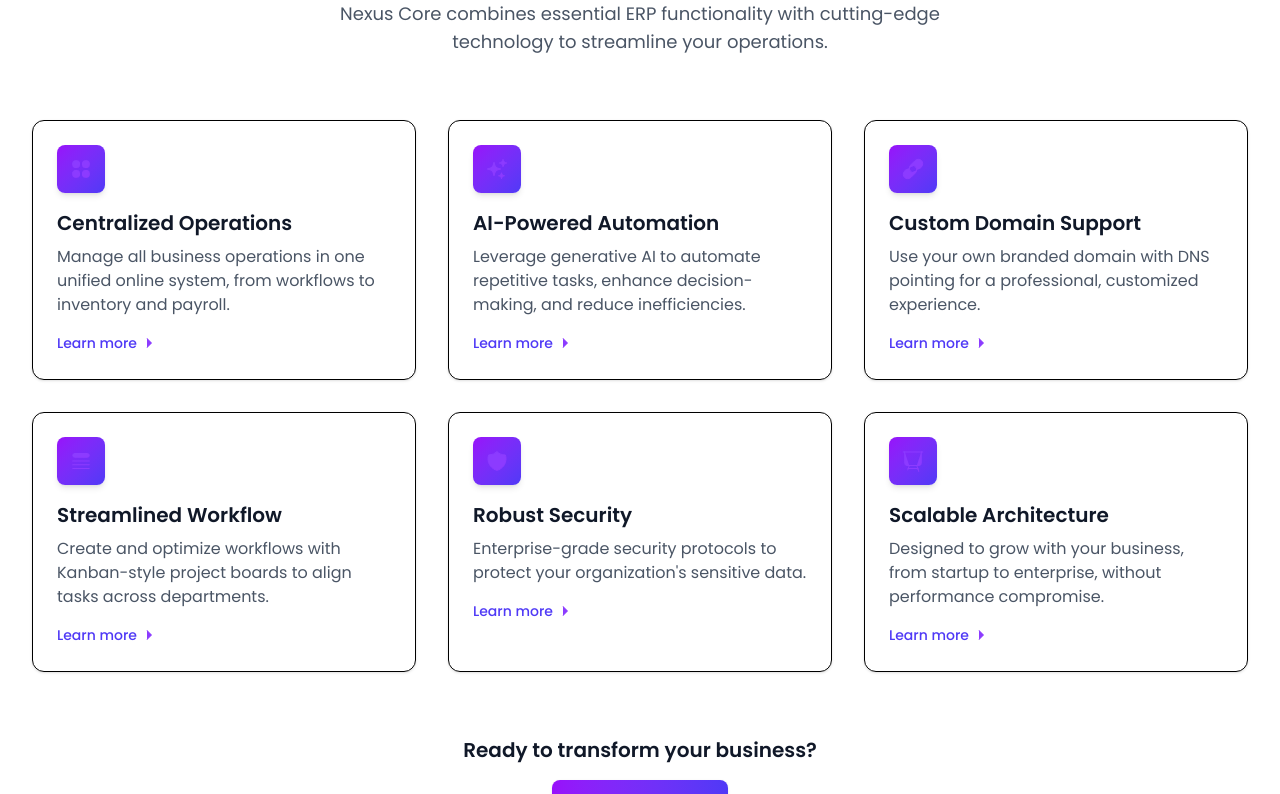
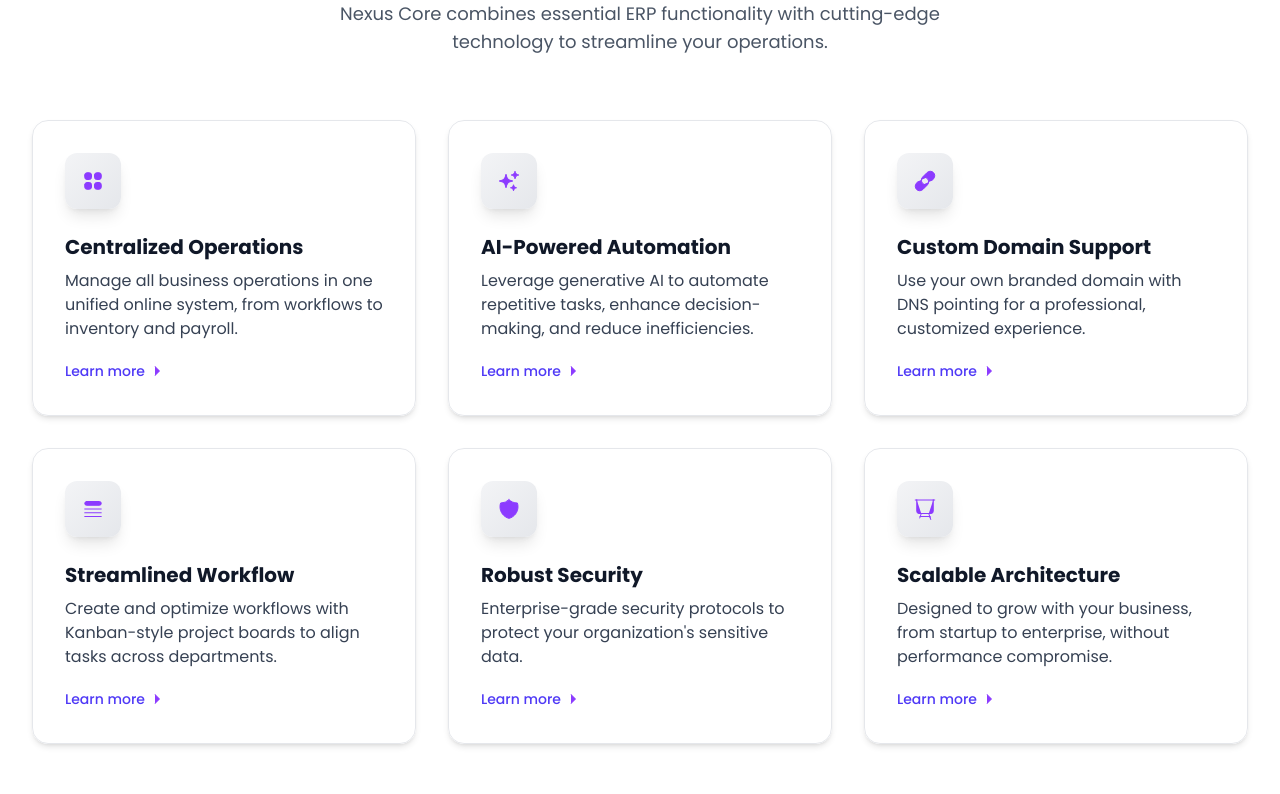
Before and after one commit to Balamiayush/Hasaan-Ahmad, a Next.js app: page / in a window 1280 px wide. Shown: the part 1080-1874 px from the top of the page. Built offline with nearby package versions, Linux system fonts and the light colour scheme.

Commit message:
style: Enhance UI components with improved styling, hover effects, and accessibility adjustments

```diff
--- a/app/components/Card.tsx
+++ b/app/components/Card.tsx
@@ -66,8 +66,9 @@ const CardItem: React.FC<CardItemProps> = ({
   return (
     <div ref={containerRef} className="cardContainer">
       <motion.div
+
         style={{ scale, top: `calc(-5vh + ${index * 25}px)` }}
-        className={`card relative overflow-hidden rounded-lg p-6 ${bgColorClass} ${textColorClass}`}
+        className={`card relative overflow-hidden rounded-lg  ${bgColorClass} ${textColorClass}`}
       >
         <h2 className="text-xl font-semibold mb-2">{title}</h2>
         <div className="body flex gap-4 flex-col md:flex-row ">
--- a/app/components/CommunicationPlatform.tsx
+++ b/app/components/CommunicationPlatform.tsx
@@ -157,7 +157,7 @@ const CommunicationPlatform: FC = () => {
   };
 
   return (
-    <section className="py-16 px-4 bg-[#121212] overflow-hidden relative">
+    <section className="py-16 px-4 bg-white overflow-hidden relative">
       <div className="max-w-6xl mx-auto">
         <motion.div
           className="text-center mb-10"
--- a/app/components/FeaturesSection.tsx
+++ b/app/components/FeaturesSection.tsx
@@ -12,39 +12,53 @@ type FeatureCardProps = {
 const FeatureCard: FC<FeatureCardProps> = ({ icon, title, description, index }) => {
   return (
     <motion.div
-      className="group relative h-full rounded-xl border  p-6 shadow-sm transition-all hover:shadow-lg dark:border-gray-800 dark:bg-gray-900/50 dark:hover:border-gray-700"
-      initial={{ opacity: 0, y: 20 }}
-      whileInView={{ opacity: 1, y: 0 }}
-      transition={{ duration: 0.5, delay: index * 0.1 }}
+      className="group relative h-full rounded-2xl border border-gray-200 bg-white/70 backdrop-blur-md p-8 shadow-md transition-all hover:shadow-2xl overflow-hidden"
+      initial={{ opacity: 0, y: 30, scale: 0.95 }}
+      whileInView={{ opacity: 1, y: 0, scale: 1 }}
+      transition={{ duration: 0.6, delay: index * 0.12, type: 'spring', stiffness: 120 }}
       viewport={{ once: true }}
-      whileHover={{ y: -5 }}
+      whileHover={{ scale: 1.04, boxShadow: '0 8px 32px 0 rgba(140,59,255,0.15)' }}
+      // Add transition for hover
+      animate={{}}
+      whileTap={{ scale: 0.98 }}
+      transition={{
+        duration: 0.4, // Smooth 0.4s duration for hover
+        type: 'tween',
+        ease: 'easeInOut',
+      }}
     >
-      <div className="absolute inset-0 rounded-xl bg-gradient-to-br from-purple-100/50 to-indigo-100/50 opacity-0 transition-opacity group-hover:opacity-100 dark:from-purple-900/20 dark:to-indigo-900/20" />
-
-      <div className="relative z-10">
-        <div className="mb-4 flex h-12 w-12 items-center justify-center rounded-lg bg-gradient-to-br from-purple-600 to-indigo-600 text-white shadow-md">
-          {icon}
-        </div>
-        <h3 className="mb-2 text-xl font-semibold text-gray-900 dark:text-white">{title}</h3>
-        <p className="text-gray-600 dark:text-gray-400">{description}</p>
+      {/* Gradient border on hover */}
+      <div className="pointer-events-none absolute inset-0 rounded-2xl border-2 border-transparent group-hover:border-gradient-to-br group-hover:from-purple-500 group-hover:to-indigo-500 transition-all duration-400" />
 
       <motion.div
-          className="mt-4 inline-flex items-center text-sm font-medium text-indigo-600 dark:text-indigo-400"
-          whileHover={{ x: 4 }}
-          transition={{ type: 'spring', stiffness: 300 }}
+        className="relative z-10 mb-6 flex h-14 w-14 items-center justify-center rounded-xl bg-gradient-to-br from-gray-100 to-gray-200 shadow-lg"
+        whileHover={{ rotate: 8, scale: 1.1 }}
+        transition={{ duration: 0.4, type: 'tween', ease: 'easeInOut' }}
+      >
+        {/* All SVGs below use stroke="black" */}
+        {icon}
+      </motion.div>
+      <h3 className="mb-2 text-xl font-bold text-gray-900">{title}</h3>
+      <p className="text-gray-700">{description}</p>
+
+      <motion.a
+        className="mt-5 inline-flex items-center gap-1 text-sm font-medium text-indigo-600 hover:text-indigo-800 transition-colors"
+        whileHover={{ x: 6 }}
+        transition={{ duration: 0.4, type: 'tween', ease: 'easeInOut' }}
+        href="#"
+        tabIndex={0}
       >
         Learn more
         <svg
           xmlns="http://www.w3.org/2000/svg"
-            className="ml-1 h-4 w-4"
+          className="h-4 w-4"
           fill="none"
           viewBox="0 0 24 24"
-            stroke="currentColor"
+          stroke="black"
         >
           <path strokeLinecap="round" strokeLinejoin="round" strokeWidth={2} d="M9 5l7 7-7 7" />
         </svg>
-        </motion.div>
-      </div>
+      </motion.a>
     </motion.div>
   );
 };
@@ -53,7 +67,7 @@ const FeaturesSection: FC = () => {
   const features = [
     {
       icon: (
-        <svg xmlns="http://www.w3.org/2000/svg" fill="none" viewBox="0 0 24 24" strokeWidth={1.5} stroke="currentColor" className="h-6 w-6">
+        <svg xmlns="http://www.w3.org/2000/svg" fill="none" viewBox="0 0 24 24" strokeWidth={1.5} stroke="black" className="h-6 w-6">
           <path strokeLinecap="round" strokeLinejoin="round" d="M3.75 6A2.25 2.25 0 016 3.75h2.25A2.25 2.25 0 0110.5 6v2.25a2.25 2.25 0 01-2.25 2.25H6a2.25 2.25 0 01-2.25-2.25V6zM3.75 15.75A2.25 2.25 0 016 13.5h2.25a2.25 2.25 0 012.25 2.25V18a2.25 2.25 0 01-2.25 2.25H6A2.25 2.25 0 013.75 18v-2.25zM13.5 6a2.25 2.25 0 012.25-2.25H18A2.25 2.25 0 0120.25 6v2.25A2.25 2.25 0 0118 10.5h-2.25a2.25 2.25 0 01-2.25-2.25V6zM13.5 15.75a2.25 2.25 0 012.25-2.25H18a2.25 2.25 0 012.25 2.25V18A2.25 2.25 0 0118 20.25h-2.25A2.25 2.25 0 0113.5 18v-2.25z" />
         </svg>
       ),
@@ -62,7 +76,7 @@ const FeaturesSection: FC = () => {
     },
     {
       icon: (
-        <svg xmlns="http://www.w3.org/2000/svg" fill="none" viewBox="0 0 24 24" strokeWidth={1.5} stroke="currentColor" className="h-6 w-6">
+        <svg xmlns="http://www.w3.org/2000/svg" fill="none" viewBox="0 0 24 24" strokeWidth={1.5} stroke="black" className="h-6 w-6">
           <path strokeLinecap="round" strokeLinejoin="round" d="M9.813 15.904L9 18.75l-.813-2.846a4.5 4.5 0 00-3.09-3.09L2.25 12l2.846-.813a4.5 4.5 0 003.09-3.09L9 5.25l.813 2.846a4.5 4.5 0 003.09 3.09L15.75 12l-2.846.813a4.5 4.5 0 00-3.09 3.09zM18.259 8.715L18 9.75l-.259-1.035a3.375 3.375 0 00-2.455-2.456L14.25 6l1.036-.259a3.375 3.375 0 002.455-2.456L18 2.25l.259 1.035a3.375 3.375 0 002.456 2.456L21.75 6l-1.035.259a3.375 3.375 0 00-2.456 2.456zM16.894 20.567L16.5 21.75l-.394-1.183a2.25 2.25 0 00-1.423-1.423L13.5 18.75l1.183-.394a2.25 2.25 0 001.423-1.423l.394-1.183.394 1.183a2.25 2.25 0 001.423 1.423l1.183.394-1.183.394a2.25 2.25 0 00-1.423 1.423z" />
         </svg>
       ),
@@ -71,7 +85,7 @@ const FeaturesSection: FC = () => {
     },
     {
       icon: (
-        <svg xmlns="http://www.w3.org/2000/svg" fill="none" viewBox="0 0 24 24" strokeWidth={1.5} stroke="currentColor" className="h-6 w-6">
+        <svg xmlns="http://www.w3.org/2000/svg" fill="none" viewBox="0 0 24 24" strokeWidth={1.5} stroke="black" className="h-6 w-6">
           <path strokeLinecap="round" strokeLinejoin="round" d="M13.19 8.688a4.5 4.5 0 011.242 7.244l-4.5 4.5a4.5 4.5 0 01-6.364-6.364l1.757-1.757m13.35-.622l1.757-1.757a4.5 4.5 0 00-6.364-6.364l-4.5 4.5a4.5 4.5 0 001.242 7.244" />
         </svg>
       ),
@@ -80,7 +94,7 @@ const FeaturesSection: FC = () => {
     },
     {
       icon: (
-        <svg xmlns="http://www.w3.org/2000/svg" fill="none" viewBox="0 0 24 24" strokeWidth={1.5} stroke="currentColor" className="h-6 w-6">
+        <svg xmlns="http://www.w3.org/2000/svg" fill="none" viewBox="0 0 24 24" strokeWidth={1.5} stroke="black" className="h-6 w-6">
           <path strokeLinecap="round" strokeLinejoin="round" d="M3.75 12h16.5m-16.5 3.75h16.5M3.75 19.5h16.5M5.625 4.5h12.75a1.875 1.875 0 010 3.75H5.625a1.875 1.875 0 010-3.75z" />
         </svg>
       ),
@@ -89,16 +103,16 @@ const FeaturesSection: FC = () => {
     },
     {
       icon: (
-        <svg xmlns="http://www.w3.org/2000/svg" fill="none" viewBox="0 0 24 24" strokeWidth={1.5} stroke="currentColor" className="h-6 w-6">
+        <svg xmlns="http://www.w3.org/2000/svg" fill="none" viewBox="0 0 24 24" strokeWidth={1.5} stroke="black" className="h-6 w-6">
           <path strokeLinecap="round" strokeLinejoin="round" d="M9 12.75L11.25 15 15 9.75m-3-7.036A11.959 11.959 0 013.598 6 11.99 11.99 0 003 9.749c0 5.592 3.824 10.29 9 11.623 5.176-1.332 9-6.03 9-11.622 0-1.31-.21-2.571-.598-3.751h-.152c-3.196 0-6.1-1.248-8.25-3.285z" />
         </svg>
       ),
       title: 'Robust Security',
-      description: 'Enterprise-grade security protocols to protect your organization\'s sensitive data.',
+      description: "Enterprise-grade security protocols to protect your organization's sensitive data.",
     },
     {
       icon: (
-        <svg xmlns="http://www.w3.org/2000/svg" fill="none" viewBox="0 0 24 24" strokeWidth={1.5} stroke="currentColor" className="h-6 w-6">
+        <svg xmlns="http://www.w3.org/2000/svg" fill="none" viewBox="0 0 24 24" strokeWidth={1.5} stroke="black" className="h-6 w-6">
           <path strokeLinecap="round" strokeLinejoin="round" d="M3.75 3v11.25A2.25 2.25 0 006 16.5h2.25M3.75 3h-1.5m1.5 0h16.5m0 0h1.5m-1.5 0v11.25A2.25 2.25 0 0118 16.5h-2.25m-7.5 0h7.5m-7.5 0l-1 3m8.5-3l1 3m0 0l.5 1.5m-.5-1.5h-9.5m0 0l-.5 1.5m.5-1.5h9.5m0 0l1 3m-1-3h-1.5" />
         </svg>
       ),
@@ -108,7 +122,7 @@ const FeaturesSection: FC = () => {
   ];
 
   return (
-    <section className="py-16 sm:py-24 lg:py-32">
+    <section className="py-16 sm:py-24 lg:py-32 bg-white">
       <div className="mx-auto max-w-7xl px-6 lg:px-8">
         <motion.div
           className="mx-auto max-w-2xl text-center"
@@ -117,11 +131,11 @@ const FeaturesSection: FC = () => {
           transition={{ duration: 0.5 }}
           viewport={{ once: true }}
         >
-          <h2 className="text-3xl font-bold tracking-tight text-gray-900 dark:text-white sm:text-4xl lg:text-5xl">
+          <h2 className="text-3xl font-bold tracking-tight text-gray-900 sm:text-4xl lg:text-5xl">
             Powerful Features for Modern Businesses
           </h2>
           <motion.p
-            className="mt-4 text-lg text-gray-600 dark:text-gray-400"
+            className="mt-4 text-lg text-gray-600"
             initial={{ opacity: 0, y: 20 }}
             whileInView={{ opacity: 1, y: 0 }}
             transition={{ duration: 0.5, delay: 0.2 }}
@@ -150,7 +164,7 @@ const FeaturesSection: FC = () => {
           transition={{ duration: 0.5, delay: 0.6 }}
           viewport={{ once: true }}
         >
-          <h3 className="text-xl font-semibold text-gray-900 dark:text-white mb-4">
+          <h3 className="text-xl font-semibold text-gray-900 mb-4">
             Ready to transform your business?
           </h3>
           <motion.button
--- a/app/components/Navbar.tsx
+++ b/app/components/Navbar.tsx
@@ -45,7 +45,7 @@ const Navbar = () => {
       transition={{ duration: 0.3, ease: 'easeOut' }}
       className="w-full fixed top-0 z-50 navbar "
     >
-      <div className=" py-4 mx-auto flex justify-between items-center max-w-7xl">
+      <div className=" py-4 mx-auto bg-white flex justify-between items-center max-w-7xl">
         {/* Logo */}
         <motion.div whileHover={{ scale: 1.03 }} whileTap={{ scale: 0.98 }} transition={{ duration: 0.2 }}>
           <Link href="/" className="text-xl font-semibold text-[#7C3AED]">
@@ -75,7 +75,7 @@ const Navbar = () => {
                   variants={{ hover: { y: -20 } }}
                   initial={{ y: 20 }}
                   transition={{ duration: 0.3 }}
-                  className={`absolute left-0 inline-block ${selectedTab === tab ? 'text-[#7C3AED]' : 'text-white'}`}
+                  className={`absolute left-0 inline-block ${selectedTab === tab ? 'text-[#7C3AED]' : 'text-black'}`}
                 >
                   {tab}
                 </motion.span>
--- a/app/globals.css
+++ b/app/globals.css
@@ -1,8 +1,7 @@
 @import url('https://fonts.googleapis.com/css2?family=Poppins:ital,wght@0,100;0,200;0,300;0,400;0,500;0,600;0,700;0,800;0,900;1,100;1,200;1,300;1,400;1,500;1,600;1,700;1,800;1,900&display=swap');
 @import "tailwindcss";
 :root {
-  --background: #ffffff;
-  --foreground: #171717;
+
   --purple:#8C3BFF;
 
 }
@@ -36,21 +35,13 @@ svg path{
   }
 }
 @media (min-width: 1024px) {
-  .cardContainer {
-    height: 100vh;
-    display: flex;
-    align-items: center;
-    justify-content: center;
-    position: sticky;
-    top: 20px;
-  }
 .cardContainer {
-  height: 100vh;
+  height: 80vh;
   display: flex;
   align-items: center;
   justify-content: center;
   position: sticky;
-  top: 20px;
+  top:20px;
 }
 
   .cardContainer .card {
```
Also changed, not shown: app/components/AISection.tsx (+33 -29 lines). Lines whose indentation alone changed are shown as unchanged.
